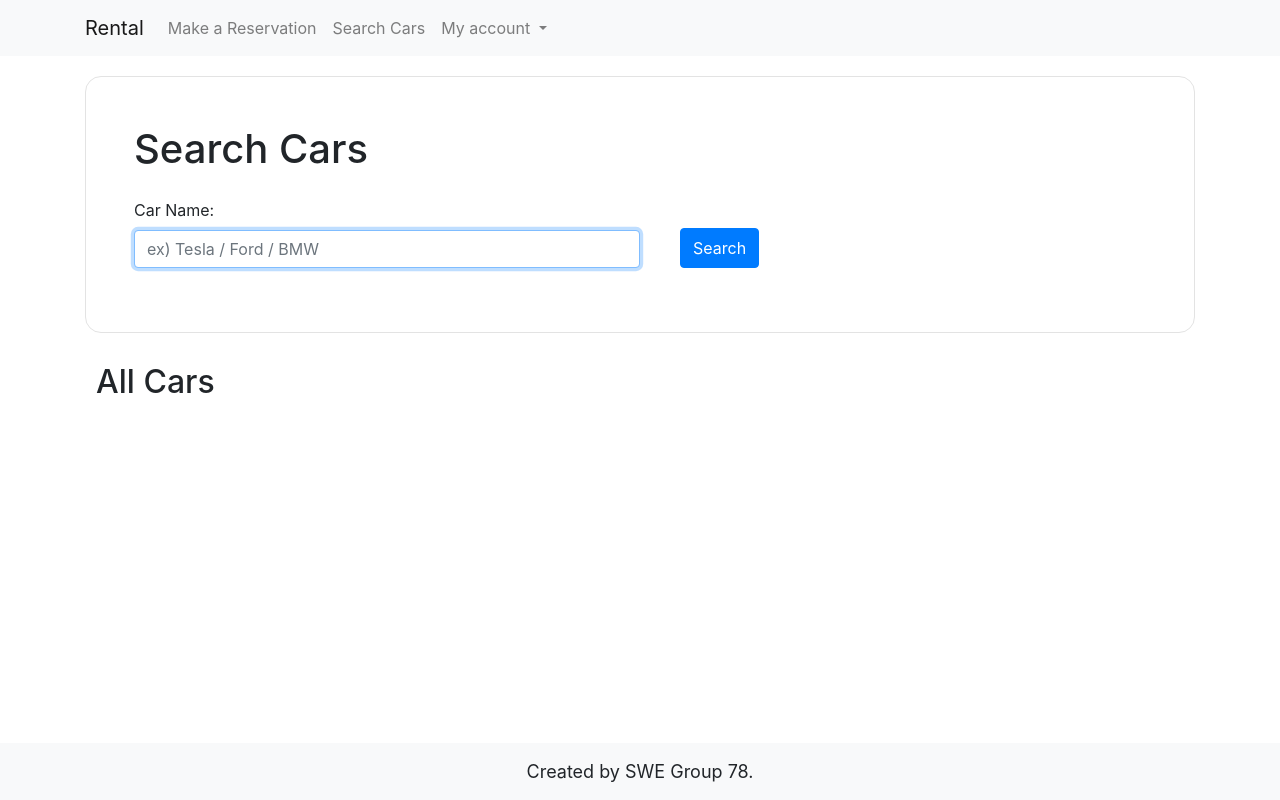
After one commit to CEN3031-Project/Car-Tracking-System, a Django app: template frontend/templates/frontend/search_name.html in a window 1280 px wide. The commit adds this page. Run offline with Django 3.2, Linux system fonts and the light colour scheme; the template is opened without the code that fills it, so the values that code supplies are empty.

Commit message:
frontend work for search tool bar

```diff
--- a/CarRentalSystem/urls.py
+++ b/CarRentalSystem/urls.py
@@ -27,9 +27,9 @@ urlpatterns = [
     path('register/', views.user_register, name='register'),
     path('login/', views.user_login, name='login'),
     path('logout/', views.user_logout, name='logout'),
-    path('cars/', views.car_list, name='car-list'),
+    path('search-cars-date/', views.car_list, name='search-cars-date'),
     path('reservation/<int:id>/', views.make_reservation, name='reservation'),
-    path('search-cars/', views.car_search, name='search_cars'),
+    path('search-cars-name/', views.car_search, name='search-cars-name'),
 ]
 
 urlpatterns += static(settings.MEDIA_URL, document_root=settings.MEDIA_ROOT)
--- a/frontend/static/css/home.css
+++ b/frontend/static/css/home.css
@@ -7,7 +7,6 @@
     border: 1px solid #e3e3e3;
     border-radius: 16px;
     box-sizing: border-box;
-    font-family: Source Sans Pro;
     width: 100%;
     margin-bottom: 50px;
     padding: 48px;
--- /dev/null
+++ b/frontend/static/css/search.css
@@ -0,0 +1,97 @@
+.search-modal {
+    background-color: #fff;
+    border: 1px solid #e3e3e3;
+    border-radius: 16px;
+    box-sizing: border-box;
+    width: 100%;
+    margin-bottom: 50px;
+    padding: 48px;
+    position: relative;
+    text-align: left;
+    top: 20px;
+    flex-direction: right;
+}
+
+.search-input-container {
+    display: flex;
+    flex-direction: row;
+    margin-top: 25px;
+}
+
+.search-button {
+    height: 40px;
+    bottom: 0;
+    margin-right: 30%;
+    margin-top: 3%;
+}
+
+.date-input-wrapper {
+    margin-right: 40px;
+    width: 200px;
+}
+
+.name-input-wrapper {
+    margin-right: 40px;
+    width: 50%;
+}
+
+#available-cars-section {
+    margin: 1%;
+}
+
+#all-cars-section {
+    margin: 1%;
+}
+
+.section-title {
+    margin-bottom: 20px;
+}
+
+.message {
+    font-size: 20px;
+    color: rgb(0, 115, 238);
+}
+
+h3 {
+    font-weight: bold;
+    font-size: 25px;
+}
+
+.car-container {
+    margin-bottom: 50px;
+    font-family: Arial, Helvetica, sans-serif;
+}
+
+.car-desc-container {
+    display: flex;
+    flex-direction: row;
+}
+
+.car-image-container {
+    width: 250px;
+    height: 250px;
+}
+
+.car-image {
+    object-fit: cover;
+    width: 250px;
+    height: 250px;
+    border-radius: 15px;
+}
+
+.car-list {
+    margin-left: 10px;
+}
+
+#all-cars-section {
+    margin-top: 30px;
+}
+
+.reservation-btn-container {
+    margin-left: 20px;
+}
+
+.login-message {
+    font-weight: bold;
+    margin-left: 20px;
+}
--- a/frontend/templates/frontend/base.html
+++ b/frontend/templates/frontend/base.html
@@ -27,7 +27,10 @@
             <div class="collapse navbar-collapse" id="navbarNav">
                 <ul class="navbar-nav">
                     <li class="nav-item">
-                        <a class="nav-link" href="{% url 'car-list' %}">All Cars</a>
+                        <a class="nav-link" href="{% url 'search-cars-date' %}">Make a Reservation</a>
+                    </li>
+                    <li class="nav-item">
+                        <a class="nav-link" href="{% url 'search-cars-name' %}">Search Cars</a>
                     </li>
                     <li class="nav-item dropdown">
                         <a class="nav-link dropdown-toggle" href="#" id="navbarDropdown" role="button" data-toggle="dropdown" aria-haspopup="true" aria-expanded="false">
--- a/frontend/templates/frontend/home.html
+++ b/frontend/templates/frontend/home.html
@@ -21,9 +21,7 @@
             </div>
             <div class="form-group">
                 <label for="id_return_date">To</label>
-
             </div>
-
         </div>
     </div>
 </div>
--- /dev/null
+++ b/frontend/templates/frontend/search_name.html
@@ -0,0 +1,77 @@
+{% extends './base.html' %}
+
+{% block title %}Search Cars by Name{% endblock %}
+
+{% block style %}
+<link rel="stylesheet" href="../../static/css/search.css">
+{% endblock %}
+
+{% block content %}
+<div class="search-section">
+    <div class="search-modal">
+        <h1>Search Cars</h1>
+        <form action="{% url 'search-cars-name' %}" method="get">
+            <div class="search-input-container">
+                {% csrf_token %}
+                <div class="form-group name-input-wrapper">
+                    <label for="id_rental_date">Car Name:</label>
+                    <input type="text" name="q" class="form-control" autofocus maxlength="150" value="{{ query }}" placeholder="ex) Tesla / Ford / BMW" required>
+                </div>
+                <button type="submit" class="btn btn-primary search-button">Search</button>
+            </div>
+        </form>
+    </div>
+</div>
+
+<div id="all-cars-section">
+    <h2 class="section-title">All Cars</h2>
+    <div class="car-list">
+        {% if cars %}
+            {% for car in cars %}
+                <div class="car-container">
+                    <div>
+                        <h3>{{ car }}</h3>
+                    </div>
+                    <div class="car-desc-container">
+                        <div class="car-image-container">
+                            <img src="/media/{{ car.image }}" alt="Car Image" class="car-image">
+                        </div>
+                        <div class="car-desc-text-container">
+                            <ul>
+                                <li>Type: {{ car.type }}</li>
+                                <li>Mileage: {{ car.mileage }} miles</li>
+                                <li>Cost per day: ${{ car.cost_per_day }}</li>
+                                <li>Cost per mile: ${{ car.cost_per_mile }}</li>
+                                <li>Car location: {{ car.location }}</li>
+                            </ul>
+                        </div>
+                    </div>
+                </div>
+            {% endfor %}
+        {% else %}
+            {% for car in car_list %}
+                <div class="car-container">
+                    <div>
+                        <h3>{{ car }}</h3>
+                    </div>
+                    <div class="car-desc-container">
+                        <div class="car-image-container">
+                            <img src="/media/{{ car.image }}" alt="Car Image" class="car-image">
+                        </div>
+                        <div class="car-desc-text-container">
+                            <ul>
+                                <li>Type: {{ car.type }}</li>
+                                <li>Mileage: {{ car.mileage }} miles</li>
+                                <li>Cost per day: ${{ car.cost_per_day }}</li>
+                                <li>Cost per mile: ${{ car.cost_per_mile }}</li>
+                                <li>Car location: {{ car.location }}</li>
+                            </ul>
+                        </div>
+                    </div>
+                </div>
+            {% endfor %}
+        {% endif %}
+    </div>
+</div>
+
+{% endblock %}
```
Also changed, not shown: frontend/static/css/car_list.css (deleted, +0 -47 lines), frontend/templates/frontend/search_date.html (renamed from frontend/templates/frontend/car_list.html, +24 -43 lines), frontend/views.py (+6 -3 lines).
